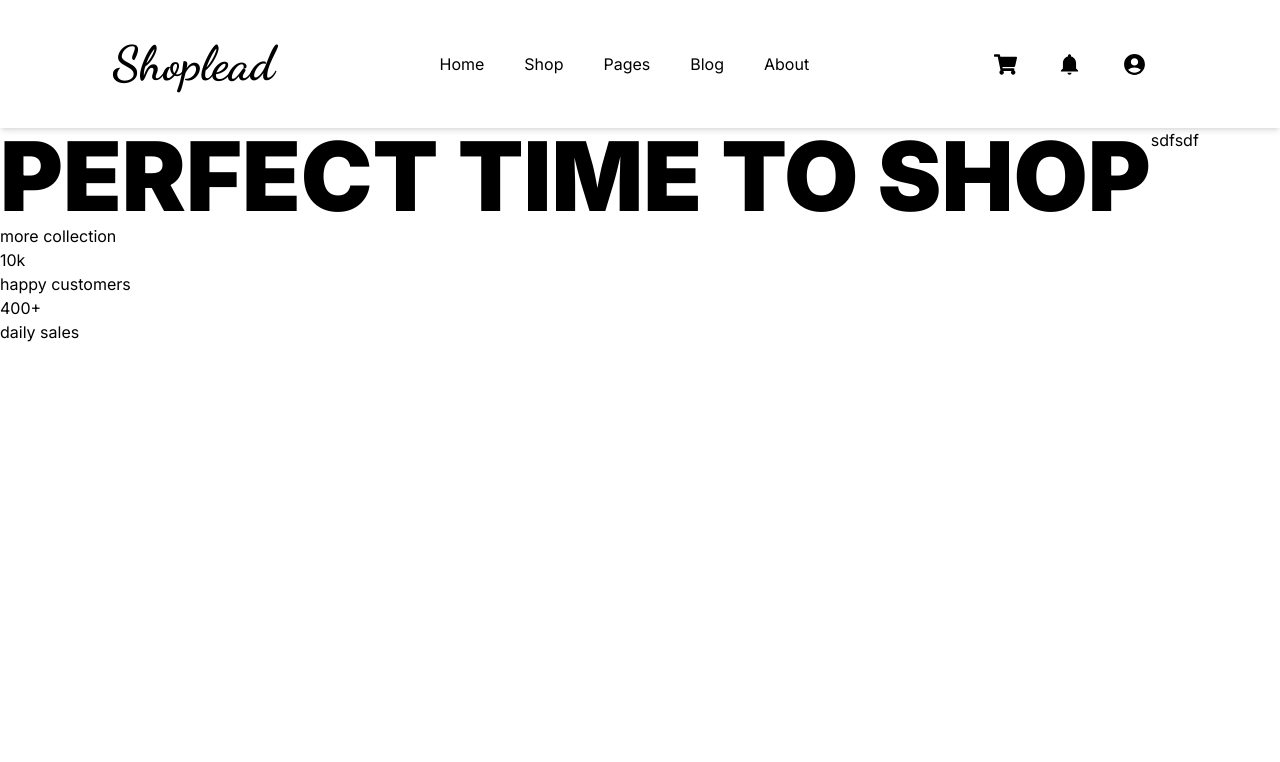
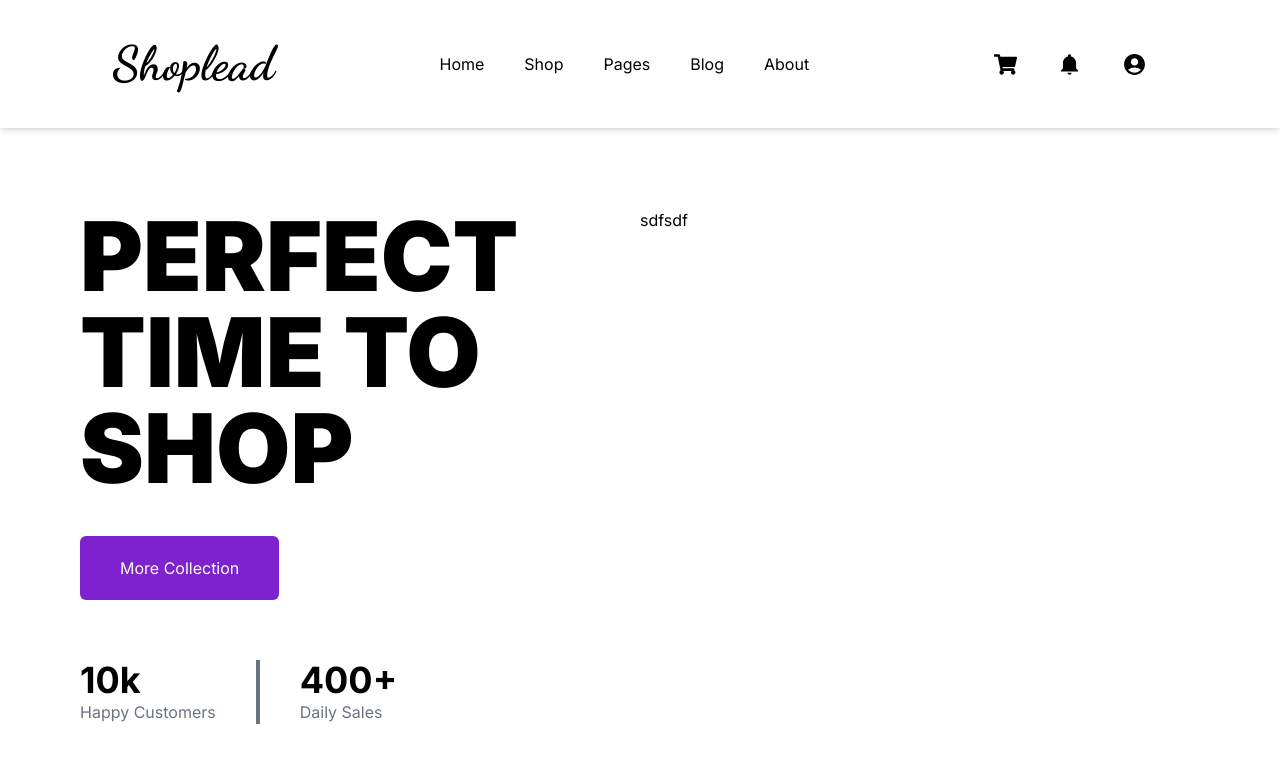
Before and after one commit to ismylsmylv/TailwindPractices, a Next.js app: page /home in a window 1280 px wide. Shown: the top 762 px of the page. Built offline with nearby package versions, Linux system fonts and the light colour scheme.

Commit message:
hero style updates

```diff
--- a/src/components/hero/page.tsx
+++ b/src/components/hero/page.tsx
@@ -4,24 +4,31 @@ type Props = {};
 
 function Hero({}: Props) {
   return (
-    <div className="Hero flex content-between">
-      <div className="left">
-        <div className="heading text-8xl uppercase font-black">
-          perfect time to shop
-        </div>
-        <button>more collection</button>
-        <div className="statics">
-          <div className="kcount">
-            <div className="upper">10k</div>
-            <div className="lower">happy customers</div>
+    <div className="container mx-auto ">
+      <div className="Hero flex content-between container my-auto mx-0 p-20">
+        <div className="left w-1/2">
+          <div className="heading text-8xl text-left uppercase font-black ">
+            perfect time to shop
           </div>
-          <div className="pcount">
-            <div className="upper">400+</div>
-            <div className="lower">daily sales</div>
+          <button className="rounded-md px-10 py-5 mt-10 bg-purple-700 capitalize text-white">
+            more collection
+          </button>
+          <div className="stats flex py-5 mt-10 content-center justify-items-center">
+            <div className="kcount flex flex-col content-center justify-items-center">
+              <div className="upper text-4xl font-bold">10k</div>
+              <div className="lower text-gray-500 capitalize">
+                happy customers
+              </div>
+            </div>
+            <div className="line mx-10  w-1 h-13 bg-gray-500"></div>
+            <div className="pcount flex flex-col content-center justify-items-center">
+              <div className="upper text-4xl font-bold">400+</div>
+              <div className="lower text-gray-500 capitalize">daily sales</div>
+            </div>
           </div>
         </div>
+        <div className="right">sdfsdf</div>
       </div>
-      <div className="right">sdfsdf</div>
     </div>
   );
 }
```
